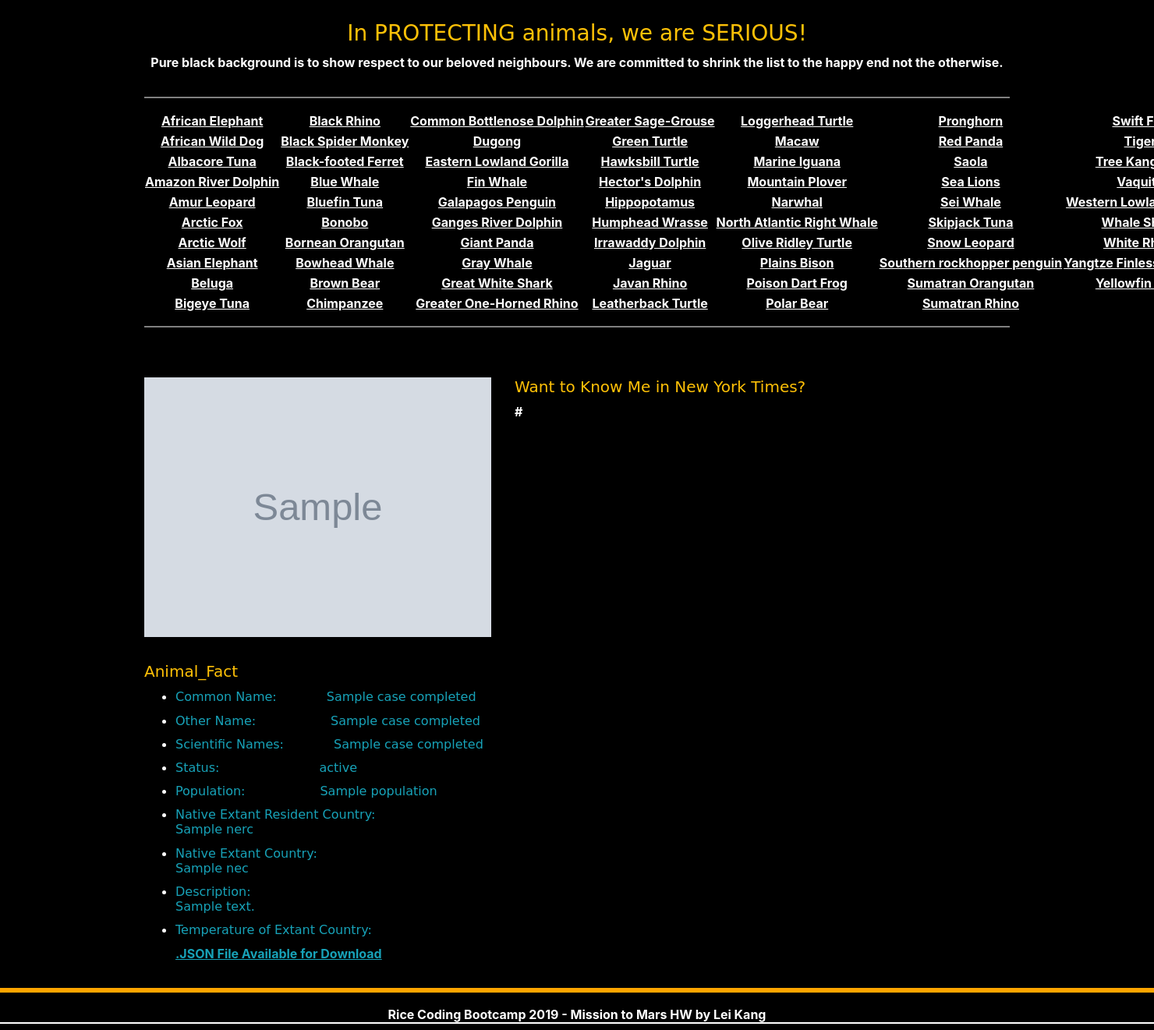
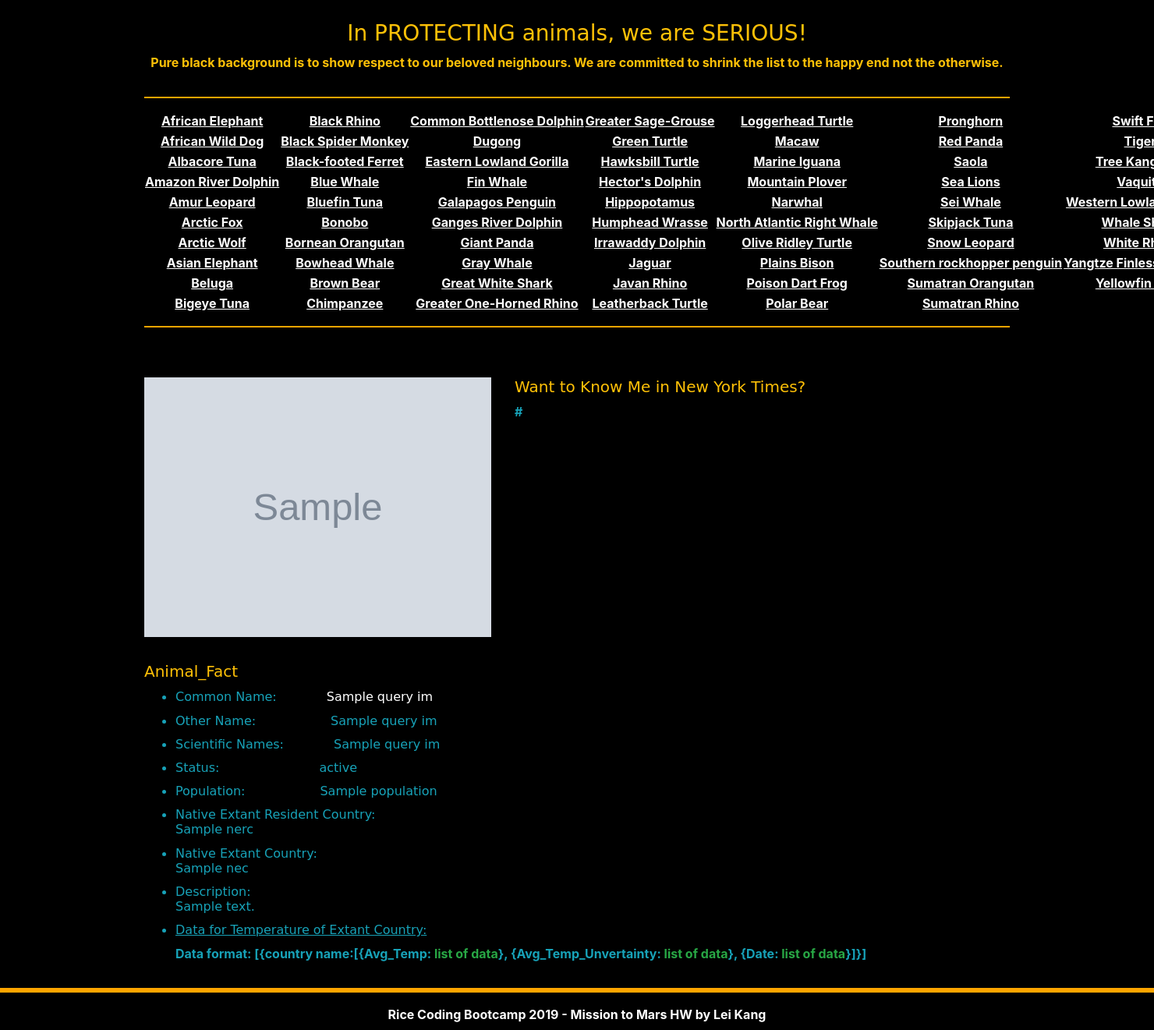
Before and after one commit to koudash/Endangered-Animals, a Flask app: page / in a window 1480 px wide; the page is wider, and only the part inside the window is pictured. Shown: that part at 78% size. Run offline with Flask 2, Linux system fonts and the light colour scheme; grey boxes marked "Sample" are stand-in pictures; a database or web service that is not in the repository returns one stand-in record (values such as "Sample title"); some libraries are stand-ins or nearby versions; some web fonts are replaced.

Commit message:
app done. Instead of generating .json file, display data in new tab

```diff
--- a/notebooks/app/app.py
+++ b/notebooks/app/app.py
@@ -1,11 +1,7 @@
 # flask toolkits
-from flask import Flask, render_template, redirect, request, url_for
+from flask import Flask, render_template, redirect, request, url_for, jsonify
 from flask_pymongo import PyMongo
 import numpy as np
-import json
-import os
-
-
 
 # Create app and pass __name__
 app = Flask(__name__)
@@ -49,40 +45,6 @@ def name_request():
         nec = q_facts['Native_Extant_Cntry']
     except:
         nec = []
-
-    # Data query and retrival from "temp_by_cntry" Collection
-    list_tavg = []
-    list_tavg_u = []
-    list_date = []
-    cntry_temp = []
-
-    # List to store country names for both native extant resident or native extant
-    cntry_list = nerc
-    [cntry_list.append(cntry) for cntry in nec if cntry not in cntry_list]
-
-    # Loop through "cntry_list"
-    for cntry in cntry_list:
-        q_temp = mongo.db.temp_by_cntry.find({"Cntry": cntry})
-
-        # Loop through each document for iterated country in "cntry_list"
-        for case in q_temp:
-            list_tavg.append(case['Avg Temp'])
-            list_tavg_u.append(case['Avg Temp Uncertainty'])
-            list_date.append(case['Date'])
-
-        # Data structure of final output is list of dictionaries
-        cntry_temp.append({cntry: [{'Avg_Temp': list_tavg}, {'Avg_Temp_Uncertainty': list_tavg_u},\
-            {'Date': list_date}]})
-
-    # Remove existing "cntry_temp_by_animal.json" before saving new requested data
-    try:
-        os.remove('./output/cntry_temp_by_animal.json')
-    except FileNotFoundError:
-        pass
-
-    # Save "cntry_temp" as .json file for downloading
-    with open ('./output/cntry_temp_by_animal.json', 'w') as json_file:
-        json.dump(cntry_temp, json_file)
 
     # Special character appears in "animal"
     if animal == "Galapagos Penguin":
@@ -141,14 +103,52 @@ def name_request():
     mongo.db.query_im.drop()
 
     # Input queried data into "query_im" Collection with the key of "case_completed"
-    q_input ={}
-    q_input["case_completed"] = query_data
-    mongo.db.query_im.insert_one(q_input)
+    mongo.db.query_im.insert_one(query_data)
 
     # Redirect to "/" route after data entry in MongoDB
     return redirect("/", code=302)
 # >>>>>>>>>>> I AM A ROUTE SEPARATOR <<<<<<<<<<< #
 
+# >>> ROUTE 3 <<< #
+# Define actions for "scrape" route
+@app.route('/api/temperature')
+def api():
+
+    # Retrieve document in "query_im" Collection
+    query_data = mongo.db.query_im.find_one()
+
+    # Retrieve name and extant countries of target animal
+    animal = query_data['Common_Name']
+    nerc = query_data['NERC']
+    nec = query_data['NEC']
+
+    # Data query and retrival from "temp_by_cntry" Collection
+    list_tavg = []
+    list_tavg_u = []
+    list_date = []
+    cntry_temp = []
+
+    # List to store country names for both native extant resident or native extant
+    cntry_list = nerc
+    [cntry_list.append(cntry) for cntry in nec if cntry not in cntry_list]
+
+    # Loop through "cntry_list"
+    for cntry in cntry_list:
+        q_temp = mongo.db.temp_by_cntry.find({"Cntry": cntry})
+
+        # Loop through each document for iterated country in "cntry_list"
+        for case in q_temp:
+            list_tavg.append(case['Avg Temp'])
+            list_tavg_u.append(case['Avg Temp Uncertainty'])
+            list_date.append(case['Date'])
+
+        # Data structure of final output is list of dictionaries
+        cntry_temp.append({cntry: [{'Avg_Temp': list_tavg}, {'Avg_Temp_Uncertainty': list_tavg_u},\
+            {'Date': list_date}]})
+
+    return jsonify(cntry_temp)
+# >>>>>>>>>>> I AM A ROUTE SEPARATOR <<<<<<<<<<< #
+
 # Execute the script
 if __name__ == '__main__':
     app.run(debug=True)
--- a/notebooks/app/static/style_index.css
+++ b/notebooks/app/static/style_index.css
@@ -16,7 +16,7 @@ html, body {
 /* |||pg-lyt-body||| */
 #pg-lyt-body {
     padding: 10px;
-    padding-bottom: 60px;
+    padding-bottom: 70px;
 
 }
 
@@ -25,7 +25,7 @@ html, body {
     position: absolute;
     width: 100%;
     bottom: 0;
-    height: 60px;
+    height: 70px;
     text-align: center;
     color: white;
 }
@@ -45,7 +45,7 @@ html, body {
 
 hr {
     display: block;
-    border: 1px solid gray;
+    border: 1px solid orange;
 }
 
 #hr-footer {
--- a/notebooks/app/templates/index.html
+++ b/notebooks/app/templates/index.html
@@ -27,9 +27,9 @@
             <div id='pg-lyt-body'>
                 <div class="container text-white">
                     <div class="row justify-content-center my-3">
-                        <div class="col-sm-12">
-                            <h3 class='text-warning text-center'>In PROTECTING animals, we are SERIOUS!</h3>
-                            <p class='text-center'>Pure black background is to show respect to our beloved neighbours. We are committed to shrink the list to the happy end not the otherwise.</p>
+                        <div class="col-sm-12 text-center text-warning">
+                            <h3>In PROTECTING animals, we are SERIOUS!</h3>
+                            <p>Pure black background is to show respect to our beloved neighbours. We are committed to shrink the list to the happy end not the otherwise.</p>
                         </div>
                     </div>
                     <hr/>
@@ -136,30 +136,32 @@
                     <div class="row">
                         <!-- Animal Image -->
                         <div class="col-sm-5 text-left mt-5 mb-3">
-                            <p><img class='animal-img' src="{{ qdata.case_completed.Img_url }}" alt="{{ qdata.case_completed.Common_Name }}"></p>
+                            <p><img class='animal-img' src="{{ qdata.Img_url }}" alt="{{ qdata.Common_Name }}"></p>
                         </div>
                         <!-- NYT url -->
                         <div class="col-sm-7 text-left mt-5 mb-3">
                             <h5 class='text-warning text-lg-left'>Want to Know Me in New York Times?</h5>
-                            {% for url in qdata.case_completed.Article_url %}
+                            <span class="text-info">{% for url in qdata.Article_url %}
                             <p>{{ url }}</p>
-                            {% endfor %}
+                            {% endfor %}</span>
                         </div>
                     </div>
                     <!-- Animal Description -->
                     <div class="row">
-                        <div class="col-sm-12 text-left">
+                        <div class="col-sm-12 text-left text-info">
                             <h5 class='text-warning text-lg-left'>Animal_Fact</h3>
                             <ul>
-                                <li><h6 class='text-info'>Common Name:&emsp;&emsp;&emsp;&emsp;{{ qdata.case_completed.Common_Name }}</h6></li>
-                                <li><h6 class='text-info'>Other Name:&emsp;&emsp;&emsp;&emsp;&emsp;&emsp;{{ qdata.case_completed.Other_Name }}</h6></li>
-                                <li><h6 class='text-info'>Scientific Names:&emsp;&emsp;&emsp;&emsp;{{ qdata.case_completed.Sci_Name }}</h6></li>
-                                <li><h6 class='text-info'>Status:&emsp;&emsp;&emsp;&emsp;&emsp;&emsp;&emsp;&emsp;{{ qdata.case_completed.Status }}</h6></li>
-                                <li><h6 class='text-info'>Population:&emsp;&emsp;&emsp;&emsp;&emsp;&emsp;{{ qdata.case_completed.Population }}</h6></li>
-                                <li><h6 class='text-info'>Native Extant Resident Country:<br/>{{ qdata.case_completed.NERC }}</h6></li>
-                                <li><h6 class='text-info'>Native Extant Country:<br/>{{ qdata.case_completed.NEC }}</h6></li>
-                                <li><h6 class='text-info'>Description:<br/>{{ qdata.case_completed.Description }}</h6></li>
-                                <li><h6 class='text-info'>Temperature of Extant Country:<br/></h6><p><a class='text-info' href="./output/cntry_temp_by_animal.json">.JSON File Available for Download</a></p></li>
+                                <li><h6>Common Name:&emsp;&emsp;&emsp;&emsp;<span class="text-white">{{ qdata.Common_Name }}</span></h6></li>
+                                <li><h6>Other Name:&emsp;&emsp;&emsp;&emsp;&emsp;&emsp;{{ qdata.Other_Name }}</h6></li>
+                                <li><h6>Scientific Names:&emsp;&emsp;&emsp;&emsp;{{ qdata.Sci_Name }}</h6></li>
+                                <li><h6>Status:&emsp;&emsp;&emsp;&emsp;&emsp;&emsp;&emsp;&emsp;{{ qdata.Status }}</h6></li>
+                                <li><h6>Population:&emsp;&emsp;&emsp;&emsp;&emsp;&emsp;{{ qdata.Population }}</h6></li>
+                                <li><h6>Native Extant Resident Country:<br/>{{ qdata.NERC }}</h6></li>
+                                <li><h6>Native Extant Country:<br/>{{ qdata.NEC }}</h6></li>
+                                <li><h6>Description:<br/>{{ qdata.Description }}</h6></li>
+                                <li><h6><a class="text-info" href="/api/temperature" target="_blank">Data for Temperature of Extant Country:</a><br/></h6>
+                                    <p class="text-weight-light">Data format: [{country name:[{Avg_Temp: <span class="text-success">list of data</span>}, {Avg_Temp_Unvertainty:
+                                        <span class="text-success">list of data</span>}, {Date: <span class="text-success">list of data</span>}]}]</p></li>
                             </ul>
                         </div>
                     </div>
```
